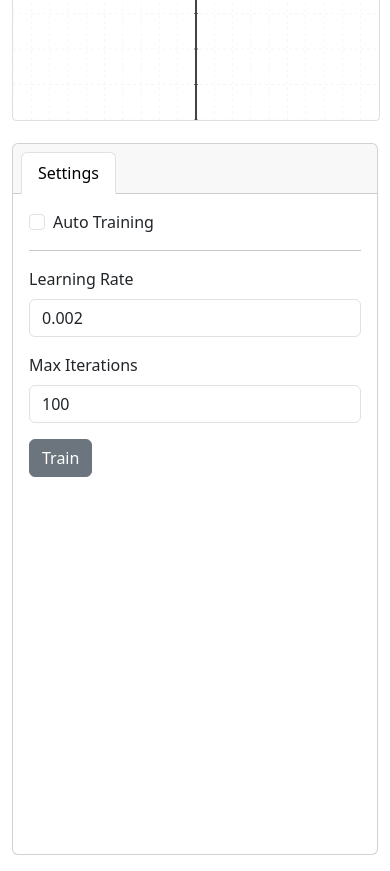
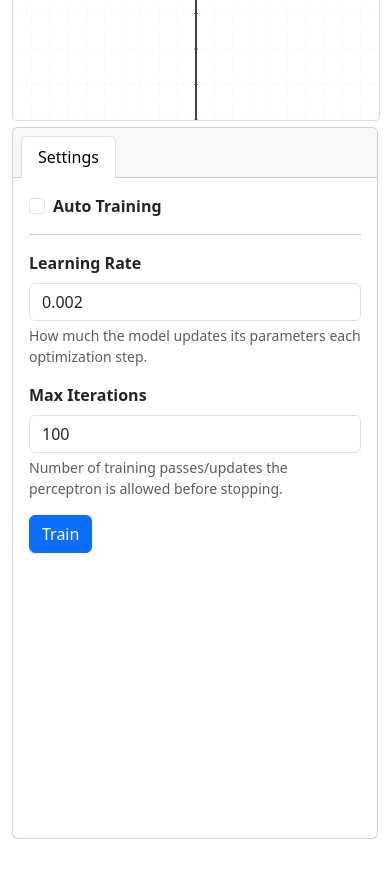
Before and after one commit to thiagodnf/perceptron-in-js, a website: page index.html in a window 390 px wide. Shown: the part 700-1571 px from the top of the page. After the commit the page ends 1539 px from the top, so only its background shows below. Drawn offline with nearby package versions, Linux system fonts and the light colour scheme.

Commit message:
small improvements

```diff
--- a/css/style.css
+++ b/css/style.css
@@ -1,5 +1,9 @@
 body{
     margin-top: 55px;
+}
+
+label{
+    font-weight: bold;
 }
 
 .navbar {
--- a/index.html
+++ b/index.html
@@ -33,7 +33,7 @@
 
     <div class="container-fluid">
 
-        <main>
+        <!-- <main> -->
             <div class="toolbar">
                 <div class="row py-2">
                     <div class="col">
@@ -46,10 +46,10 @@
             </div>
             <div>
                 <div class="row">
-                    <div class="col-lg-9 mb-0 mb-3 mb-lg-0">
+                    <div class="col-12 col-sm-6 col-md-8 col-lg-9">
                         <canvas id="canvas"></canvas>
                     </div>
-                    <div class="col-lg-3 mb-0 mb-3 mb-lg-0">
+                    <div class="col-12 col-sm-6 col-md-4 col-lg-3">
                         <div id="sidebar" class="card">
                             <div class="card-header">
                                 <ul class="nav nav-tabs card-header-tabs">
@@ -70,15 +70,16 @@
                                             <hr />
                                             <div class="mb-3">
                                                 <label for="learning-rate" class="form-label">Learning Rate</label>
-                                                <input type="number" class="form-control form-disable" id="learning-rate" min="0" max="1.0" step="0.001" value="0.002" placeholder="Learning Rate" autocomplete="off">
+                                                <input type="number" class="form-control form-disable" id="learning-rate" min="0.0" max="1.0" step="0.001" value="0.002" placeholder="Learning Rate" autocomplete="off">
+                                                <div id="emailHelp" class="form-text">How much the model updates its parameters each optimization step.</div>
                                             </div>
                                             <div class="mb-3">
                                                 <label for="max-iterations" class="form-label">Max Iterations</label>
                                                 <input type="number" class="form-control form-disable" id="max-iterations" min="0" step="1" value="100" max="100000" placeholder="Max Iterations" autocomplete="off">
+                                                <div id="emailHelp" class="form-text">Number of training passes/updates the perceptron is allowed before stopping.</div>
                                             </div>
-                                            <button class="btn btn-secondary form-disable" id="train">Train</button>
+                                            <button class="btn btn-primary form-disable" id="train">Train</button>
                                         </form>
-
                                     </div>
                                 </div>
                             </div>
@@ -86,7 +87,7 @@
                     </div>
                 </div>
             </div>
-        </main>
+        <!-- </main> -->
     </div>
 
     <script src="js/vendor/jquery-3.3.1.min.js"></script>
```
